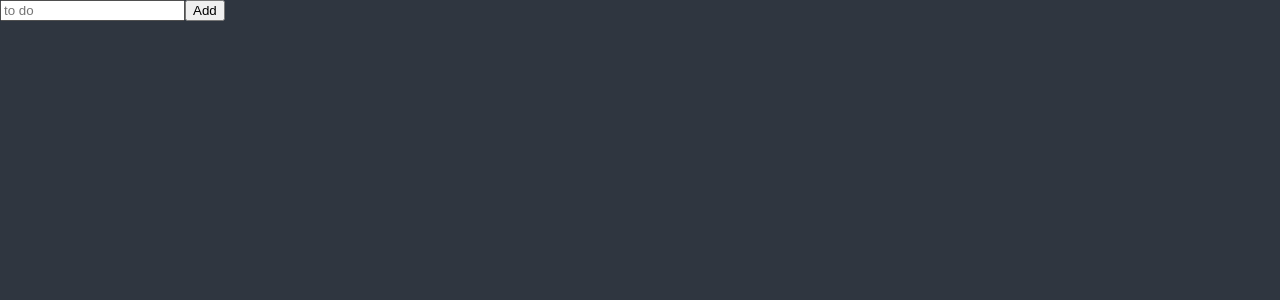
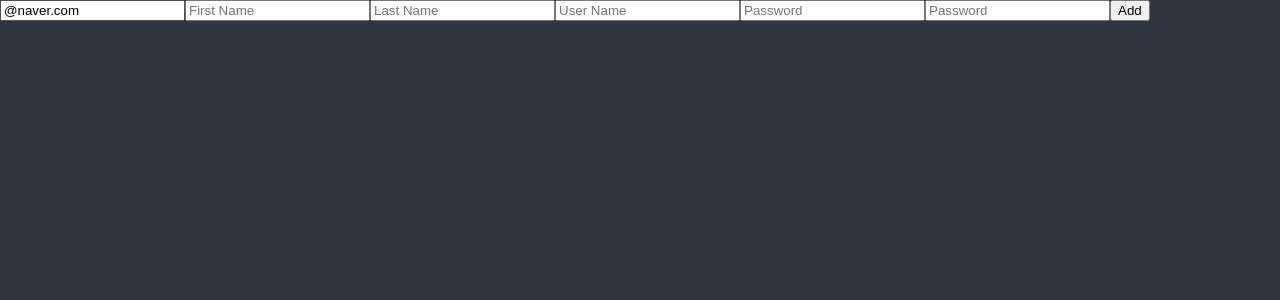
Before and after one commit to wjdghks963/react-todos, a React (Create React App) app: page / in a window 1280 px wide. Shown: the top 300 px of the page. Built offline with nearby package versions, Linux system fonts and the light colour scheme.

Commit message:
react-hook-form

```diff
--- a/package.json
+++ b/package.json
@@ -13,6 +13,7 @@
     "react": "^17.0.2",
     "react-dom": "^17.0.2",
     "react-helmet": "^6.1.0",
+    "react-hook-form": "^7.22.1",
     "react-query": "^3.34.0",
     "react-scripts": "^2.1.3",
     "recoil": "^0.5.2",
--- a/src/ToDoList.tsx
+++ b/src/ToDoList.tsx
@@ -1,17 +1,106 @@
 import React from "react";
+import { useForm } from "react-hook-form";
+
+interface IForm {
+  email: string;
+  firstName: string;
+  lastName: string;
+  userName: string;
+  password1: string;
+  password2: string;
+  extraError?: string;
+}
 
 function ToDoList() {
-  const onChange = (event: React.FormEvent<HTMLInputElement>) => {
-    const {
-      currentTarget: { value },
-    } = event;
+  const {
+    register,
+    formState: { errors },
+    handleSubmit,
+    setError,
+  } = useForm<IForm>({
+    defaultValues: {
+      email: "@naver.com",
+    },
+  });
+  const onValid = (data: IForm) => {
+    if (data.password1 !== data.password2) {
+      setError(
+        "password1",
+        { message: "password가 다릅니다." },
+        { shouldFocus: true }
+      );
+    }
+    setError("extraError", { message: "서버가 오프라인 상태입니다." });
   };
+
   return (
     <div>
-      <form>
-        <input placeholder="to do" />
+      <form
+        style={{ display: "flex", columnFill: "auto" }}
+        onSubmit={handleSubmit(onValid)}
+      >
+        <input
+          {...register("email", {
+            required: "이메일 입력이 필요합니다.",
+            minLength: 10,
+            pattern: {
+              value: /^[A-Za-z0-9._%+-]+@naver.com$/,
+              message: "네이버 메일만 입력 가능합니다.",
+            },
+          })}
+          placeholder="Email"
+        />
+        <span>{errors?.email?.message}</span>
+        <input
+          {...register("firstName", {
+            required: "입력해야합니다",
+            minLength: 3,
+            validate: (value) => !value.includes("jung"),
+          })}
+          placeholder="First Name"
+        />
+        <span>{errors?.firstName?.message}</span>
+        <input
+          {...register("lastName", {
+            required: "입력해야합니다",
+            minLength: 5,
+          })}
+          placeholder="Last Name"
+        />
+        <span>{errors?.lastName?.message}</span>
+        <input
+          {...register("userName", {
+            required: "입력해야합니다",
+            minLength: 5,
+          })}
+          placeholder="User Name"
+        />
+        <span>{errors?.userName?.message}</span>
+        <input
+          {...register("password1", {
+            required: "비밀번호가 필요합니다.",
+            minLength: {
+              value: 5,
+              message: "비밀번호가 너무 짧습니다.",
+            },
+          })}
+          placeholder="Password"
+        />
+        <span>{errors?.password1?.message}</span>
+        <input
+          {...register("password2", {
+            required: "비밀번호가 필요합니다.",
+            minLength: {
+              value: 5,
+              message: "비밀번호가 너무 짧습니다.",
+            },
+          })}
+          placeholder="Password"
+        />
+        <span>{errors?.password2?.message}</span>
         <button>Add</button>
       </form>
+      <span>{errors?.extraError?.message}</span>
     </div>
   );
 }
--- a/tsconfig.json
+++ b/tsconfig.json
@@ -18,7 +18,7 @@
     "resolveJsonModule": true,
     "isolatedModules": true,
     "noEmit": true,
-    "jsx": "react-jsx"
+    "jsx": "preserve"
   },
   "include": [
     "src"
```
Also changed, not shown: 2 other files (tests, documents, lock files or other folders).
